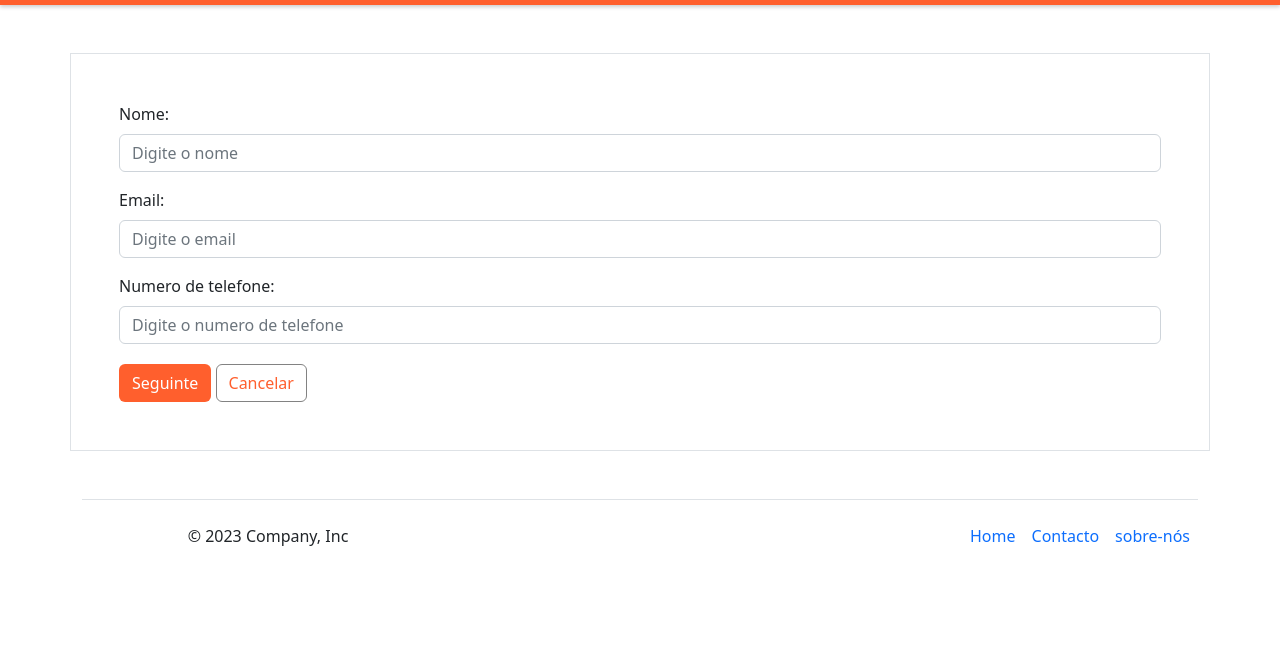
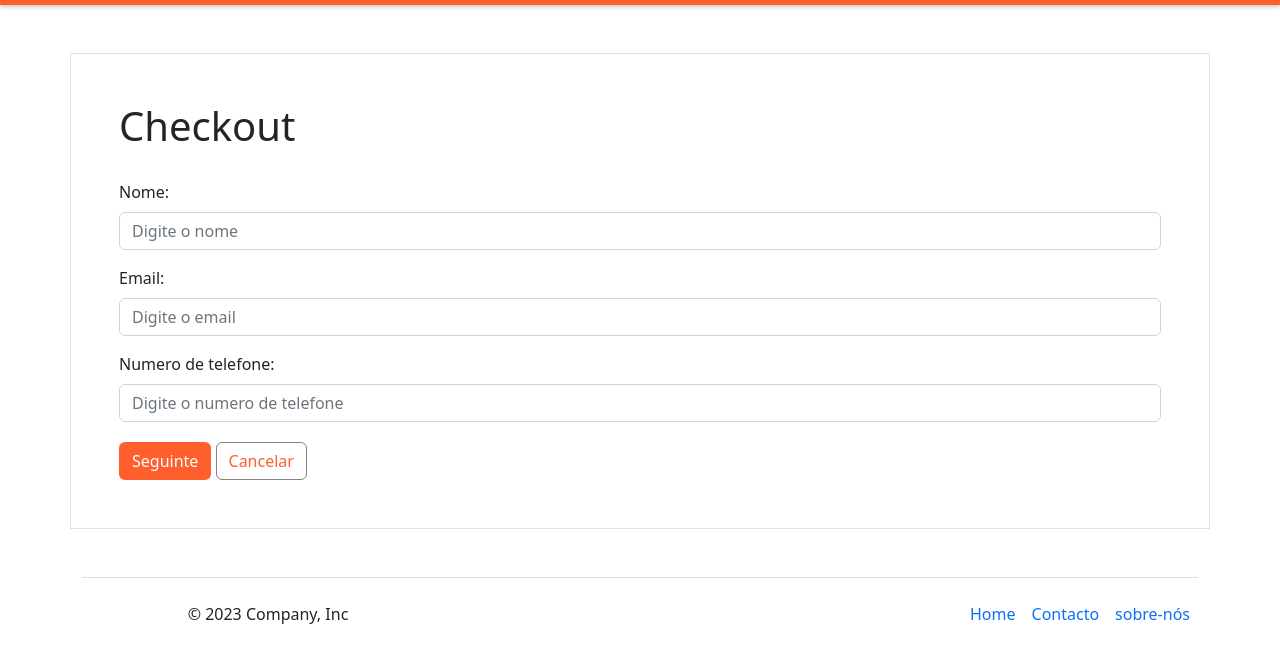
Before and after one commit to samuellangajr/Ecommerce, a plain HTML site: page checkout.html in a window 1280 px wide. Shown: the part 61-724 px from the top of the page. Drawn offline with nearby package versions, Linux system fonts and the light colour scheme.

Commit message:
arranjo no titulo da tela de checkout

```diff
--- a/checkout.html
+++ b/checkout.html
@@ -51,6 +51,7 @@
     </nav>
     <!--Checkout form-->
     <div class="container p-5 my-5 border">
+        <h1 id="head_checkout">Checkout</h1>
         <form>
             <div>
                 <label for="name" class="form-label">Nome:</label>
--- a/css/sytle.css
+++ b/css/sytle.css
@@ -114,6 +114,9 @@ text-color {
 }
 
 /*checkout*/
+#head_checkout{
+margin-bottom: 30px;
+}
 .botoes-checkout{
 margin-top: 20px;
 }
```
